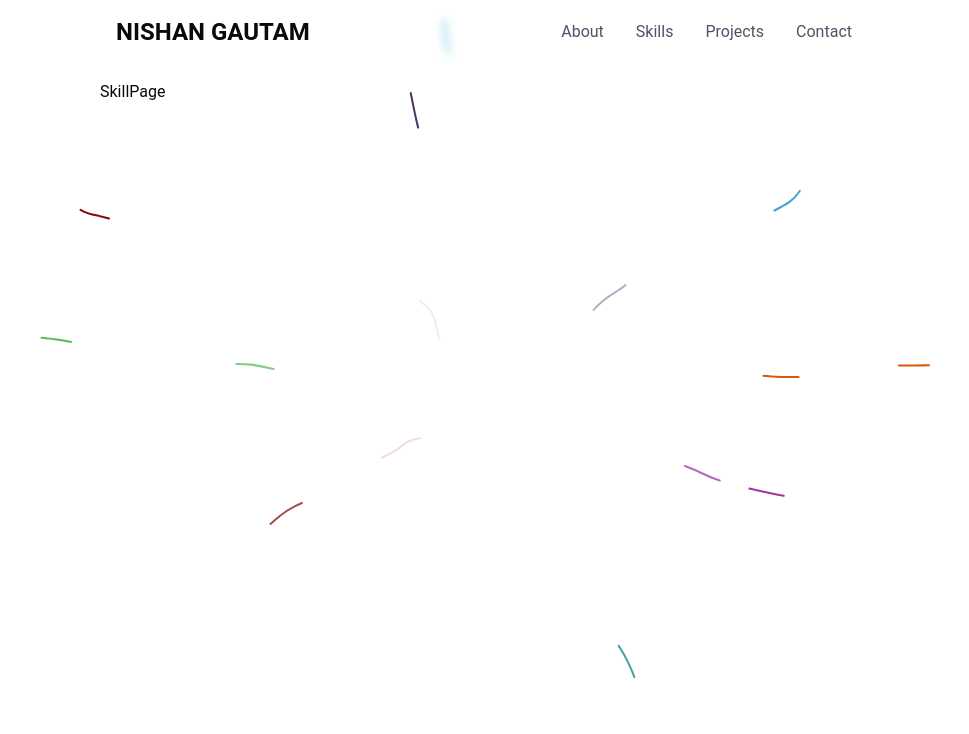
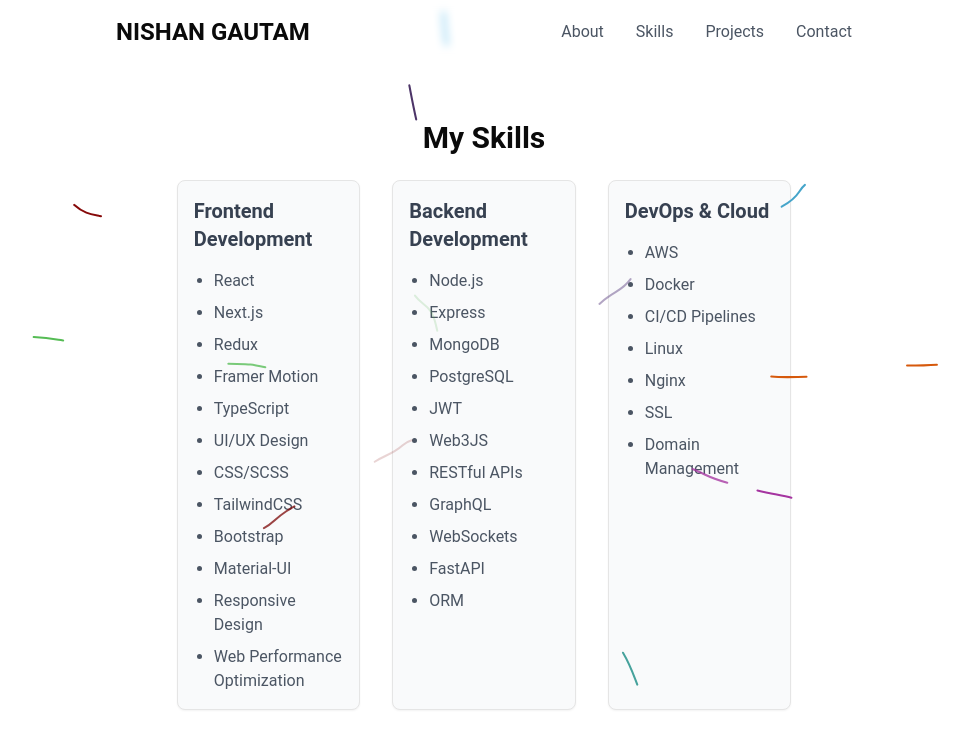
Before and after one commit to nxhettry/Minimal-Portfolio, a Next.js app: page /skills in a window 1280 px wide. Shown: the top 734 px of the page, without its empty margins (156-1125 px from the left). Built offline with nearby package versions, Linux system fonts and the light colour scheme.

Commit message:
creted skills page

```diff
--- a/app/(pages)/about/page.tsx
+++ b/app/(pages)/about/page.tsx
@@ -1,16 +1,30 @@
-import React from "react";
+"use client";
+import { useState } from "react";
 
 const Aboutpage = () => {
+  const [showMore, setShowMore] = useState(false);
+
   return (
-    <div className="pt-32 flex flex-col justify-center align-center gap-4">
-      <p className="w-full text-center">
+    <div className="pt-32 max-w-2xl mx-auto flex flex-col justify-center items-center gap-8">
+      <p>
         Hi! I{"'"}m <span className="font-bold text-xl"> Nishan</span>. I am a
         software developer and a tech entusiast.
       </p>
-      <button className="px-4 py-2 rounded-xl border border-black mx-auto hover:bg-white hover:bg-opacity-90 hover:cursor-pointer">Read More</button>
+      {!showMore && (
+        <button
+          onClick={() => setShowMore(true)}
+          className="z-10 px-4 py-3 border-black border rounded-xl hover:bg-gray-200 hover:bg-opacity-40"
+        >
+          Read More
+        </button>
+      )}
 
-
-
+      {showMore && (
+        <p>
+          What else do you want to learn,{" "}
+          <span className="font-bold text-3xl">यति ले पुगेन ?</span>
+        </p>
+      )}
     </div>
   );
 };
--- a/app/(pages)/skills/page.tsx
+++ b/app/(pages)/skills/page.tsx
@@ -1,9 +1,74 @@
-import React from 'react'
+import React from "react";
+
+const skills = {
+  "Frontend Development": [
+    "React",
+    "Next.js",
+    "Redux",
+    "Framer Motion",
+    "TypeScript",
+    "UI/UX Design",
+    "CSS/SCSS",
+    "TailwindCSS",
+    "Bootstrap",
+    "Material-UI",
+    "Responsive Design",
+    "Web Performance Optimization"
+  ],
+  "Backend Development": [
+    "Node.js",
+    "Express",
+    "MongoDB",
+    "PostgreSQL",
+    "JWT",
+    "Web3JS",
+    "RESTful APIs",
+    "GraphQL",
+    "WebSockets",
+    "FastAPI",
+    "ORM",
+  ],
+  "DevOps & Cloud": [
+    "AWS",
+    "Docker",
+    "CI/CD Pipelines",
+    "Linux",
+    "Nginx",
+    "SSL",
+    "Domain Management",
+  ],
+  "Programming Languages": ["C", "C++", "Python", "JavaScript", "Java"],
+  Tools: ["Figma", "VS Code", "Git", "Postman", "Photoshop", "Adobe XD"],
+};
 
 const SkillPage = () => {
   return (
-    <div>SkillPage</div>
-  )
-}
+    <div className="w-4/5 mx-auto py-10">
+      <h1 className="text-3xl font-bold text-center mb-6">My Skills</h1>
+      <div className="grid grid-cols-1 md:grid-cols-2 lg:grid-cols-3 gap-8">
+        {Object.entries(skills).map(([category, skillSet]) => (
+          <div
+            key={category}
+            className="border p-4 rounded-lg shadow-sm bg-gray-50 hover:shadow-lg transition-shadow"
+          >
+            <h2 className="text-xl font-semibold mb-4 text-gray-700">
+              {category}
+            </h2>
+            <ul className="list-disc pl-5 space-y-2 text-gray-600">
+              {skillSet.map((skill) => (
+                <li
+                  key={skill}
+                  className="hover:text-gray-900 transition-colors"
+                >
+                  {skill}
+                </li>
+              ))}
+            </ul>
+          </div>
+        ))}
+      </div>
+    </div>
+  );
+};
 
-export default SkillPage
+export default SkillPage;
```
